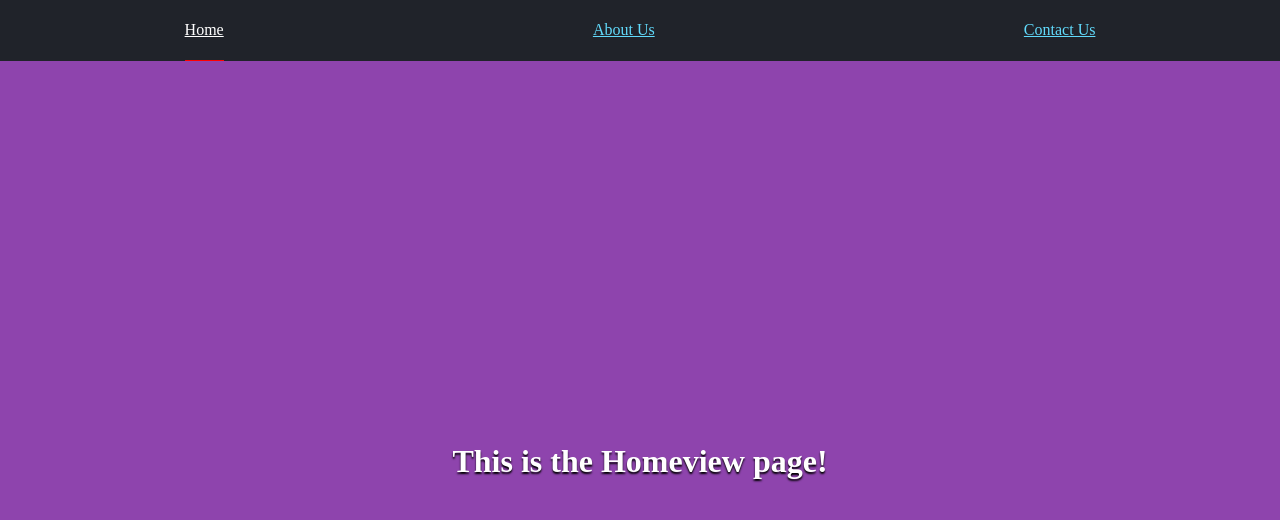
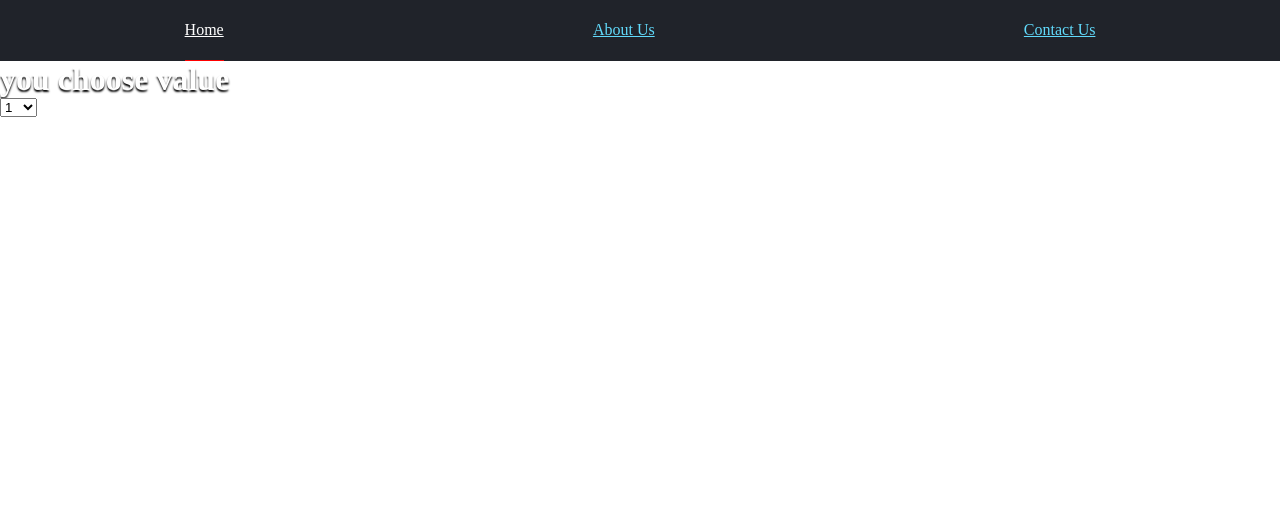
Before and after one commit to mustafaalispk/React-Assignment1, a React (Create React App) app in the folder reactassignment1/: page / in a window 1280 px wide. Shown: the top 520 px of the page. Built offline with nearby package versions, Linux system fonts and the light colour scheme; the HTML template or start-up script is replaced by a standard one.

Commit message:
installed axios

```diff
--- a/reactassignment1/package.json
+++ b/reactassignment1/package.json
@@ -6,6 +6,7 @@
     "@testing-library/jest-dom": "^5.11.6",
     "@testing-library/react": "^11.2.2",
     "@testing-library/user-event": "^12.2.2",
+    "axios": "^0.21.0",
     "react": "^17.0.1",
     "react-dom": "^17.0.1",
     "react-router-dom": "^5.2.0",
--- a/reactassignment1/public/index.html
+++ b/reactassignment1/public/index.html
@@ -13,7 +13,7 @@
 
     <link rel="manifest" href="%PUBLIC_URL%/manifest.json" />
 
-    <title>ReactAssignment1</title>
+    <title>ReactAssignment2</title>
   </head>
   <body>
     <noscript>You need to enable JavaScript to run this app.</noscript>
--- a/reactassignment1/src/views/HomeView.js
+++ b/reactassignment1/src/views/HomeView.js
@@ -1,10 +1,21 @@
-import React from 'react';
+import React, { useState } from 'react';
+import axios from 'axios'
 
 const HomeView = () => {
+    const [num, setNum] = useState();
     return (
-        <div className="contact_form">
-            <h1>This is the Homeview page!</h1>
-        </div>
+        <>
+            <h1>you choose {num} value</h1>
+            <select value={num} onChange={(event) => {
+                setNum(event.target.value);
+            }}>
+                <option value="1">1</option>
+                <option value="25">25</option>
+                <option value="3">3</option>
+                <option value="4">4</option>
+                <option value="6">6</option>
+            </select>
+        </>
     )
 }
 export default HomeView;
```
Also changed, not shown: 2 other files (tests, documents, lock files or other folders).
